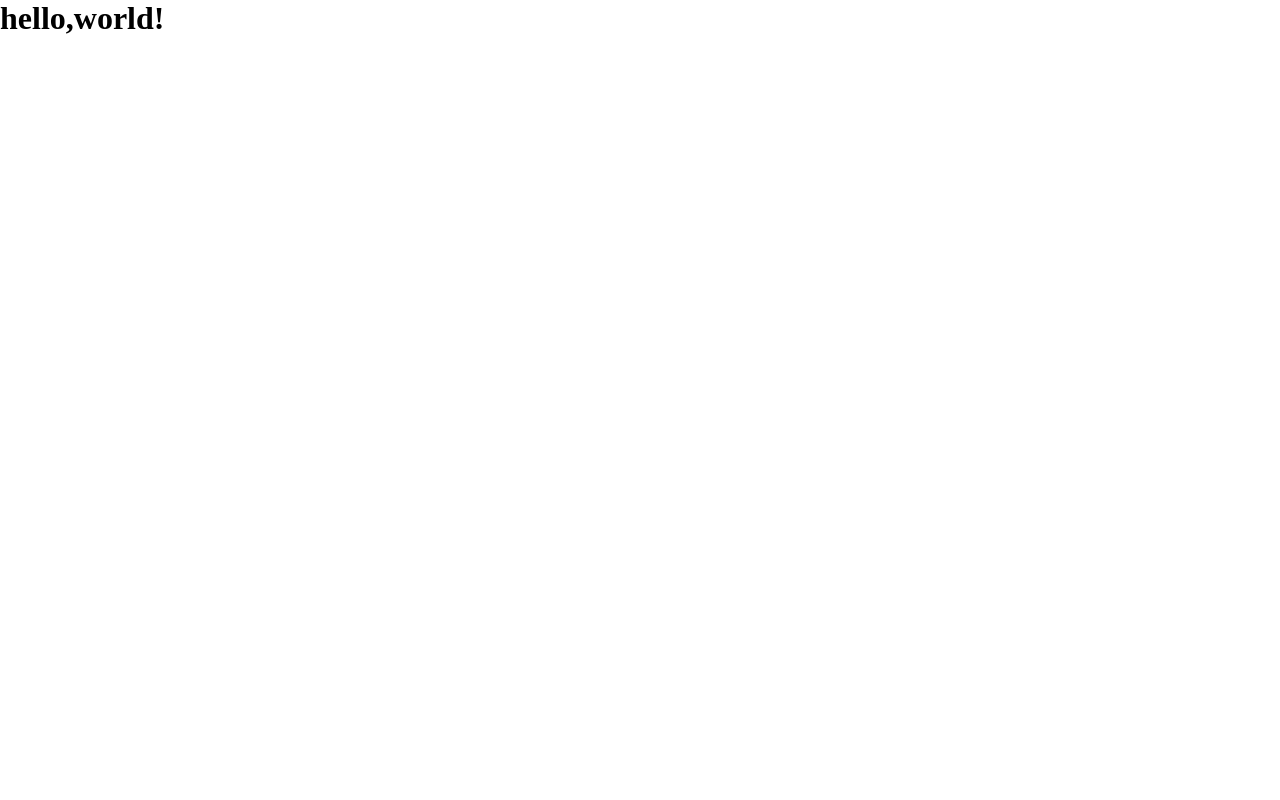
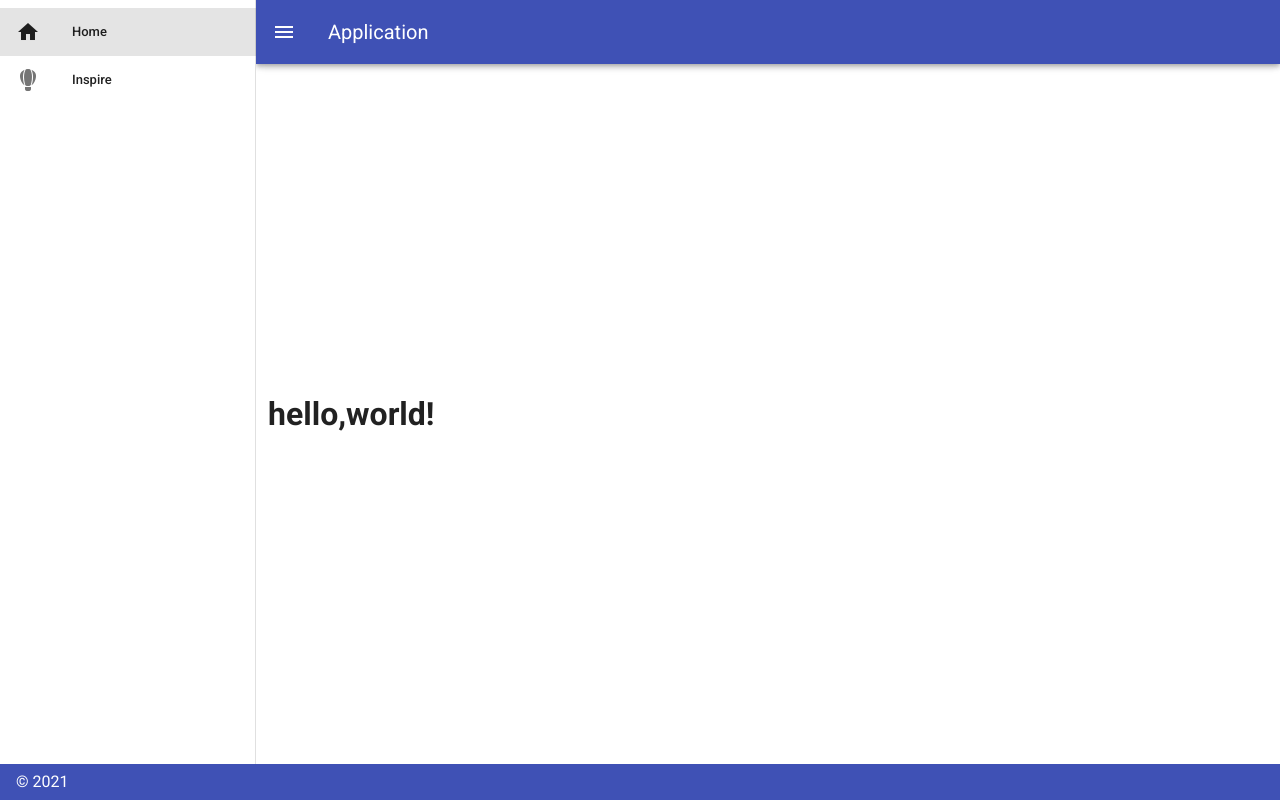
Before and after one commit to TOnodera/learn-nuxt.js, a Nuxt app: page / in a window 1280 px wide. Built offline with nearby package versions, Linux system fonts and the light colour scheme.

Commit message:
テンプレ使用

```diff
--- /dev/null
+++ b/layouts/default.vue
@@ -0,0 +1,52 @@
+<template>
+    <v-app id="inspire">
+        <v-navigation-drawer v-model="drawer" fixed app>
+            <v-list dense>
+                <v-list-item nuxt to="/">
+                    <v-list-item-action>
+                        <v-icon>mdi-home</v-icon>
+                    </v-list-item-action>
+                    <v-list-item-content>
+                        <v-list-item-title>Home</v-list-item-title>
+                    </v-list-item-content>
+                </v-list-item>
+                <v-list-item nuxt to="/inspire">
+                    <v-list-item-action>
+                        <v-icon>mdi-airballoon</v-icon>
+                    </v-list-item-action>
+                    <v-list-item-content>
+                        <v-list-item-title>Inspire</v-list-item-title>
+                    </v-list-item-content>
+                </v-list-item>
+            </v-list>
+        </v-navigation-drawer>
+        <v-app-bar color="indigo" dark fixed app>
+            <v-app-bar-nav-icon @click.stop="drawer = !drawer" />
+            <v-toolbar-title>Application</v-toolbar-title>
+        </v-app-bar>
+        <v-main>
+            <v-container fluid fill-height>
+                <v-layout justify-center align-center>
+                    <v-flex>
+                        <nuxt />
+                    </v-flex>
+                </v-layout>
+            </v-container>
+        </v-main>
+        <v-footer color="indigo" app>
+            <span class="white--text"
+                >&copy; {{ new Date().getFullYear() }}</span
+            >
+        </v-footer>
+    </v-app>
+</template>
+
+<script>
+export default {
+    data() {
+        return {
+            drawer: null,
+        };
+    },
+};
+</script>
```
